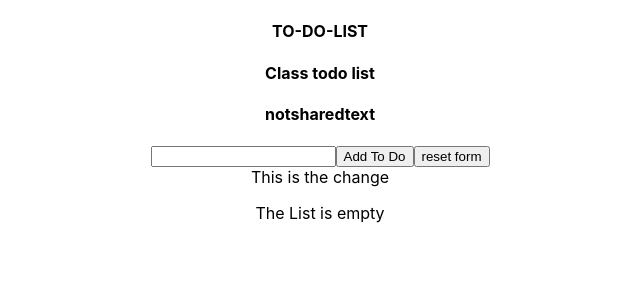
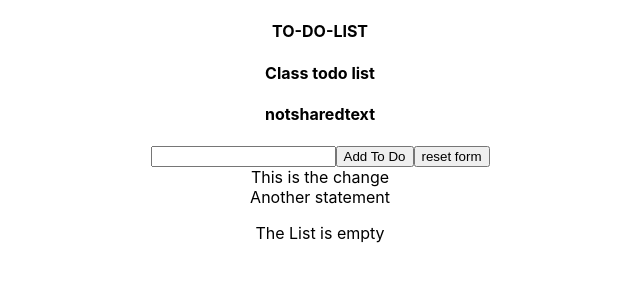
Before and after one commit to josephbill/ReactTodoApp, a React (Create React App) app: page / in a window 1280 px wide. Shown: the top 300 px of the page, without its empty margins (320-960 px from the left). Built offline with nearby package versions, Linux system fonts and the light colour scheme.

Commit message:
another change

```diff
--- a/src/components/formcomponent/TodoForm.js
+++ b/src/components/formcomponent/TodoForm.js
@@ -33,6 +33,7 @@ export default function TodoForm({addToDo,sharedText}){
                 <button type="submit">Add To Do</button>
                 <button type="reset">reset form</button>
                 <div>This is the change </div>
+                <div>Another statement</div>
             </form>
         </div>
       )
```
